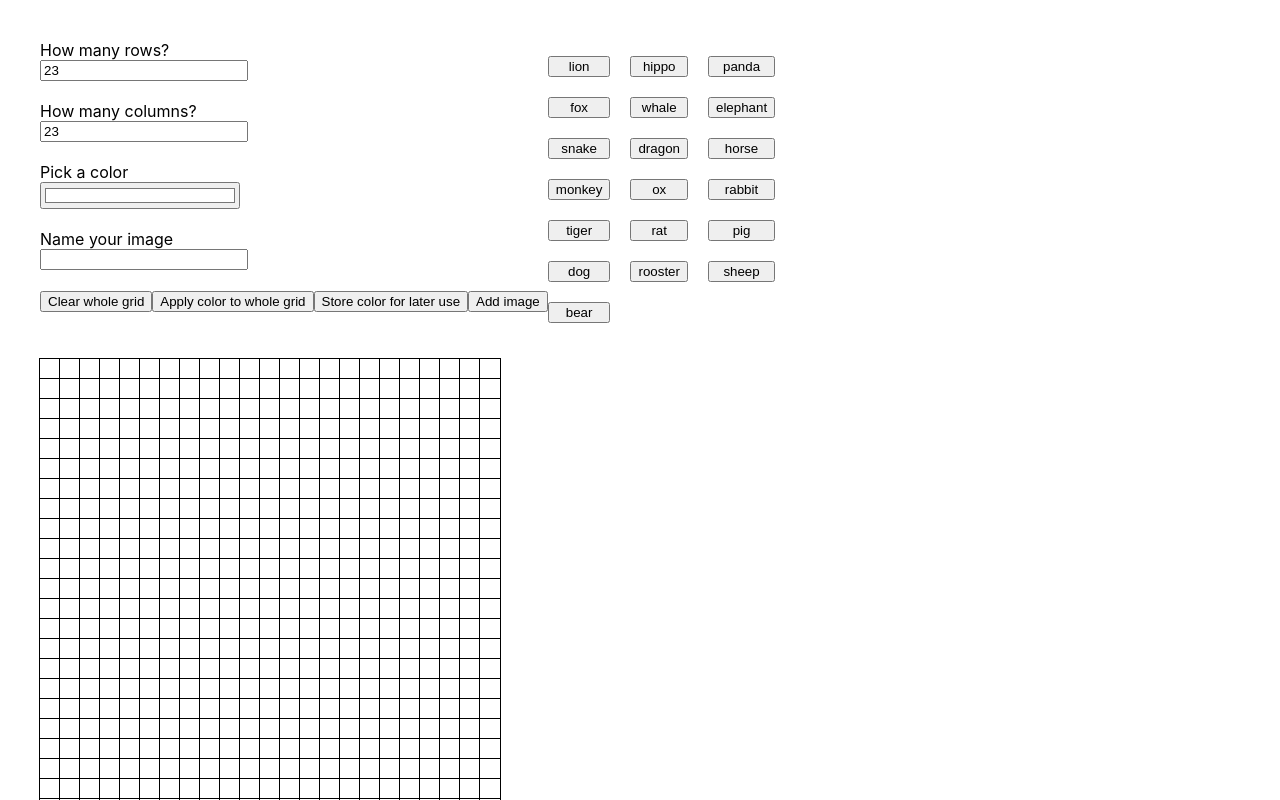
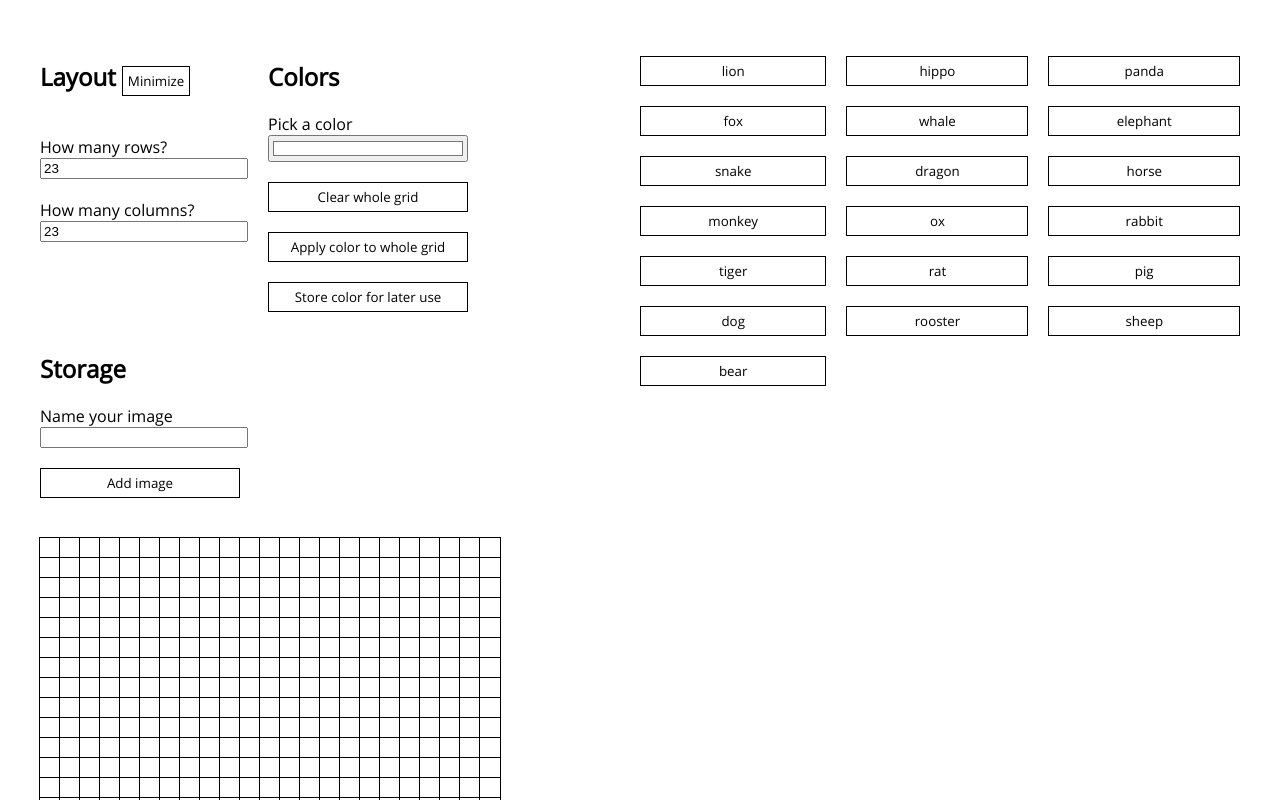
Before and after one commit to lisavineberg/c2c-grid, a React (Create React App) app: page / in a window 1280 px wide. Shown: the top 800 px of the page. Built offline with nearby package versions, Linux system fonts and the light colour scheme.

Commit message:
adding some styling

```diff
--- a/src/App.css
+++ b/src/App.css
@@ -1,7 +1,28 @@
+@font-face {
+    font-family: 'Open Sans';
+    src: local('OpenSans-Regular'), url('./fonts/OpenSans/OpenSans-Regular.ttf') format('truetype');
+}
+
 .App {
     padding: 40px;
     display: flex;
     flex-wrap: wrap;
+    font-family: 'Open Sans';
+}
+
+button {
+    background-color: white;
+    border: 1px solid black;
+    color: black;
+    font-family: 'Open Sans';
+    margin-bottom: 20px;
+    max-width: 200px;
+    padding: 5px;
+}
+
+button:hover {
+    background-color: black;
+    color: white;
 }
 
 .grid {
@@ -19,6 +40,7 @@
 .inputs {
     display: flex;
     flex-direction: column;
+    margin-right: 20px;
 }
 
 input {
@@ -26,10 +48,19 @@ input {
     width: 200px;
 }
 
+.left, .right {
+    width: 50%;
+}
+
+.left {
+    display: flex;
+    flex-wrap: wrap;
+}
+
 .storedImages {
     display: grid;
     grid-template-columns: auto auto auto;
     column-gap: 20px;
-    row-gap: 20px;
+    /* row-gap: 20px; */
     padding: 0;
 }
```
Also changed, not shown: src/App.js, src/fonts/OpenSans/OpenSans-Regular.ttf (added).
